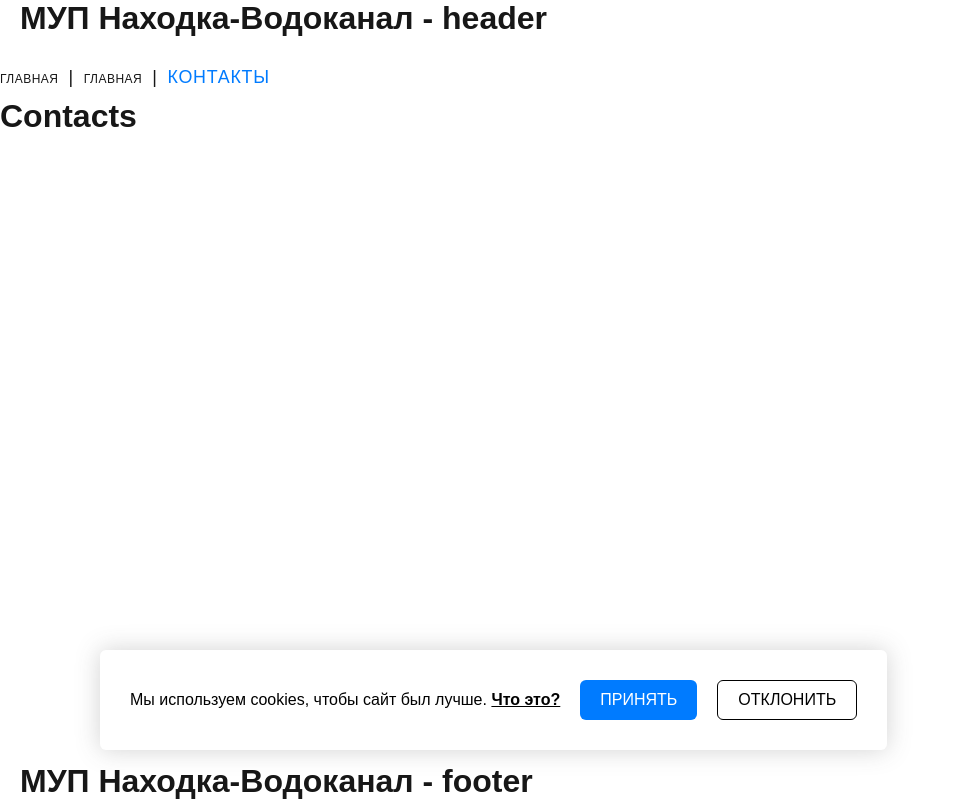
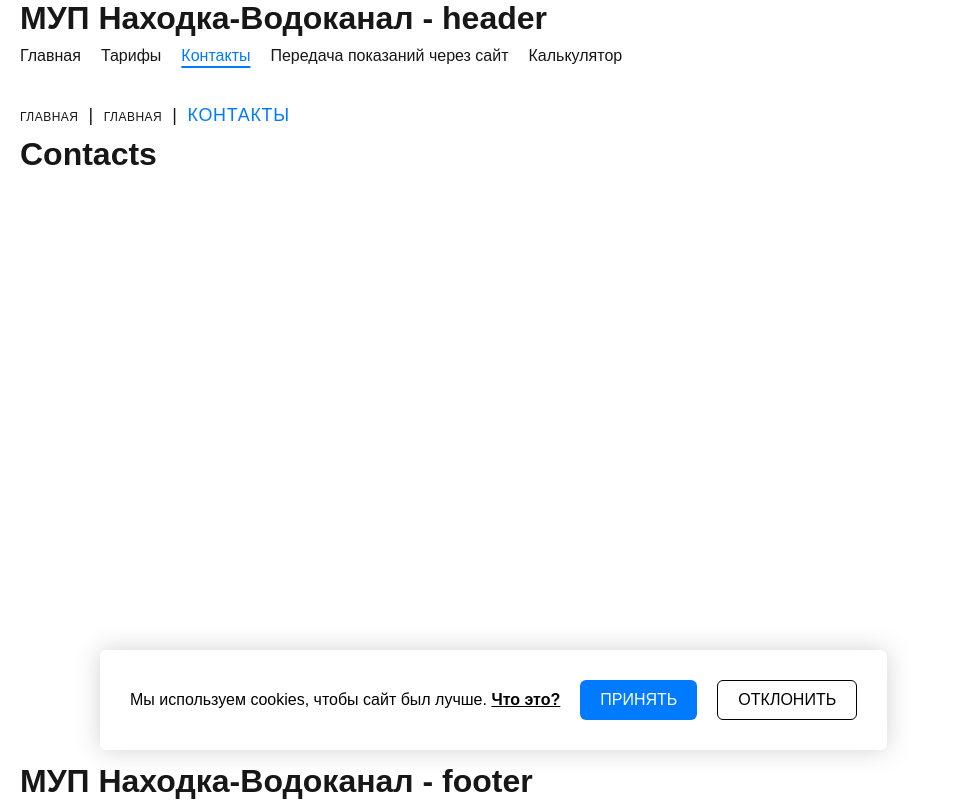
Before and after one commit to blessMe-Padre/vodokanal-client-new, a Next.js app: page /contacts in a window 1280 px wide. Shown: the whole page, without its empty margins (0-956 px from the left). Built offline with nearby package versions, Linux system fonts and the light colour scheme.

Commit message:
feat: Обновление стилей и компонентов, добавление навигации в заголовок, улучшение структуры страниц

```diff
--- a/src/app/(pages)/connection/page.tsx
+++ b/src/app/(pages)/connection/page.tsx
@@ -1,4 +1,5 @@
 import Calculator from '@/app/components/Calculator/Calculator';
+
 import styles from './style.module.scss';
 
 export const metadata = {
--- a/src/app/(pages)/contacts/page.tsx
+++ b/src/app/(pages)/contacts/page.tsx
@@ -32,7 +32,7 @@ const CustomHook = (props: HookProps) => {
 
 export default function Contacts() {
     return (
-        <div>
+        <div className="container">
             <Breadcrumbs secondLink="/" secondLabel="Главная" thirdLabel="Контакты" />
             <h1>Contacts</h1>
         </div>
--- a/src/app/(pages)/rates/page.tsx
+++ b/src/app/(pages)/rates/page.tsx
@@ -1,4 +1,5 @@
 import DocumentComponent from "@/app/components/DocumentComponent/DocumentComponent";
+
 import styles from "./style.module.scss";
 
 type RatesList = {
--- a/src/app/components/DocumentComponent/DocumentComponent.tsx
+++ b/src/app/components/DocumentComponent/DocumentComponent.tsx
@@ -1,4 +1,5 @@
 import Image from "next/image";
+
 import styles from "./style.module.scss";
 
 type DocumentComponentProps = {
--- a/src/app/components/Footer/Footer.tsx
+++ b/src/app/components/Footer/Footer.tsx
@@ -1,4 +1,5 @@
 import { Cookies } from "@/app/components";
+
 import styles from "./style.module.scss";
 
 export default function Footer() {
--- a/src/app/components/Header/Header.tsx
+++ b/src/app/components/Header/Header.tsx
@@ -1,10 +1,58 @@
+"use client";
+
+import Link from "next/link";
+import { usePathname } from "next/navigation";
+
 import styles from "./style.module.scss";
 
+type NavLink = {
+    title: string;
+    href: string;
+}
+
+const navLinks: NavLink[] = [
+    {
+        title: "Главная",
+        href: "/"
+    },
+    {
+        title: "Тарифы",
+        href: "/rates"
+    },
+    {
+        title: "Контакты",
+        href: "/contacts"
+    },
+    {
+        title: "Передача показаний через сайт",
+        href: "/terms-of-service"
+    },
+    {
+        title: "Калькулятор",
+        href: "/connection"
+    }
+]
+
 export default function Header() {
+    const pathname = usePathname();
     return (
         <header className={styles.header}>
             <div className="container">
                 <h1>МУП Находка-Водоканал - header</h1>
+
+
+                <nav className={styles.nav}>
+                    {navLinks.map((link, index) => (
+                        <Link
+                            key={index}
+                            href={link.href}
+                            className={pathname === link.href ? styles.active : undefined}
+                        >
+                            {link.title}
+                        </Link>
+                    ))}
+
+                </nav>
             </div>
         </header>
     )
--- a/src/app/components/Header/style.module.scss
+++ b/src/app/components/Header/style.module.scss
@@ -1,14 +1,16 @@
 @use '@/app/mixins' as *;
 // @include adaptiv-value("font-size", 24, 13);
 
-.document {
-    padding: 10px;
-    font-size: 16px;
-    font-weight: 600;
+.nav {
+    display: flex;
+    gap: 20px;
+    align-items: center;
+    padding: 10px 0;
+}
 
-    a {
-        display: flex;
-        align-items: center;
-        gap: 10px;
-    }
+.active {
+    color: var(--blue);
+    text-decoration: underline;
+    text-underline-offset: 5px;
+    text-decoration-thickness: 2px;
 }
--- a/src/app/globals.css
+++ b/src/app/globals.css
@@ -127,8 +127,13 @@ a {
 }
 
 @keyframes spin-loader {
-  0% { transform: rotate(0deg); }
-  100% { transform: rotate(360deg); }
+  0% {
+    transform: rotate(0deg);
+  }
+
+  100% {
+    transform: rotate(360deg);
+  }
 }
 
 @media (prefers-color-scheme: dark) {
@@ -164,6 +169,7 @@ a {
   display: flex;
   flex-direction: column;
   min-height: 100vh;
+  overflow-x: hidden;
 }
 
 .page_wrapper>main {
--- a/src/app/layout.tsx
+++ b/src/app/layout.tsx
@@ -1,8 +1,10 @@
 import { Geist, Geist_Mono } from "next/font/google";
+
+import { Footer, Header } from "./components";
 
 import type { Metadata } from "next";
 import "./globals.css";
-import { Footer, Header } from "./components";
+
 
 const geistSans = Geist({
   variable: "--font-geist-sans",
```
Also changed, not shown: 1 other file (tests, documents, lock files or other folders).
